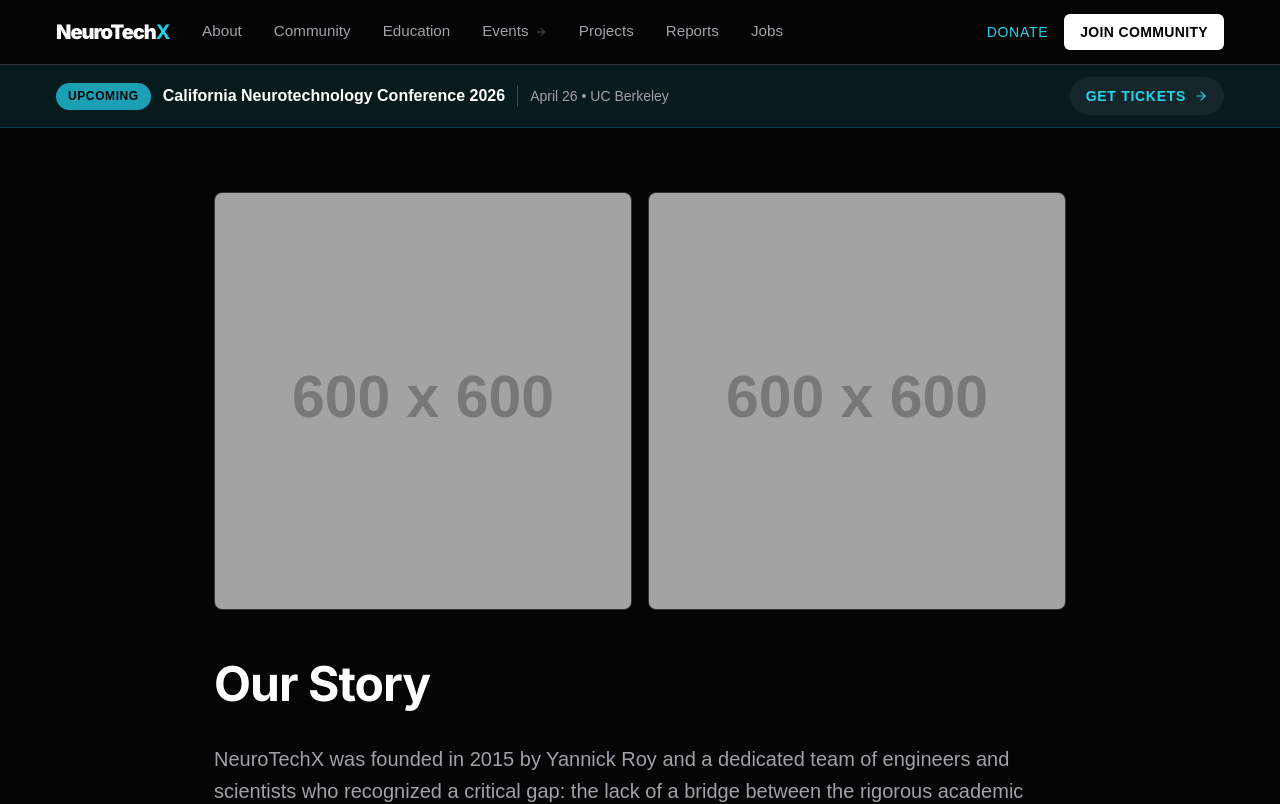
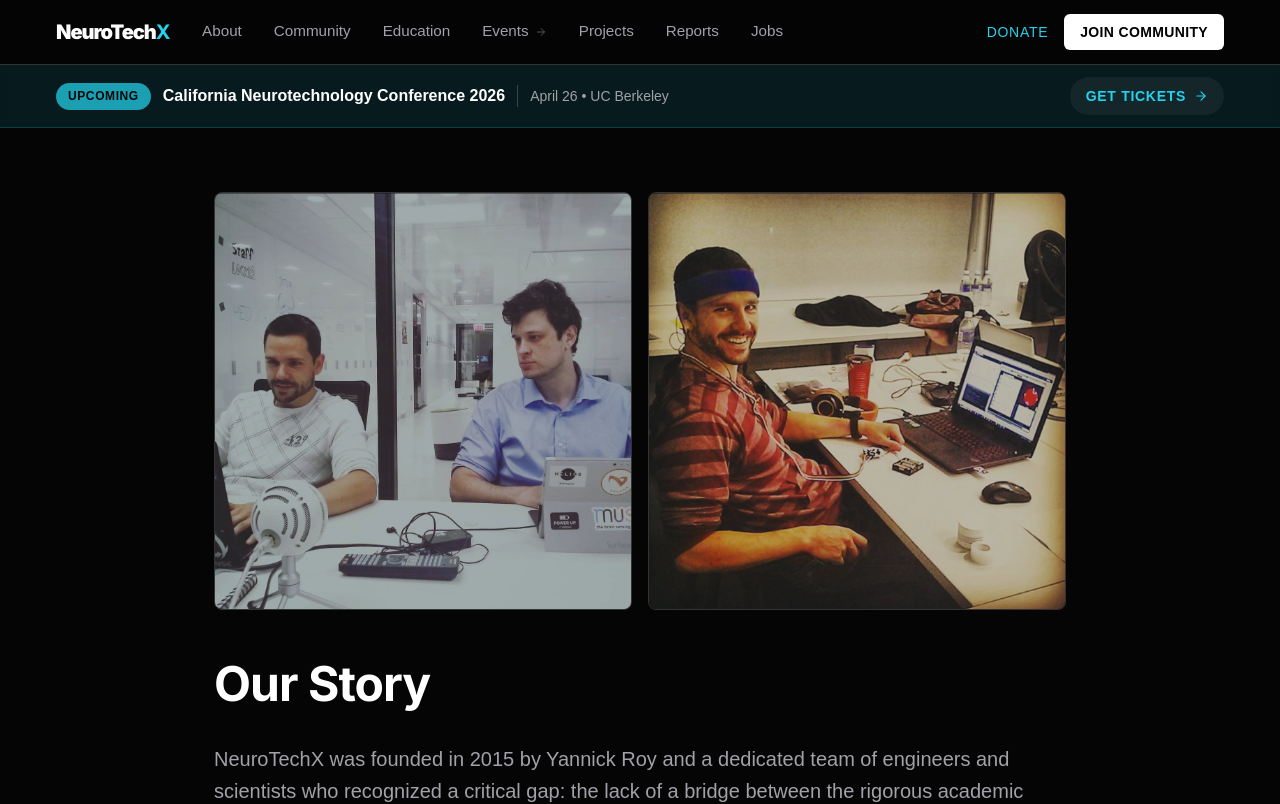
Before and after one commit to webntx/neurotechx-website, a Next.js app: page /about in a window 1280 px wide. Shown: the top 804 px of the page. Built offline with nearby package versions, Linux system fonts and the light colour scheme; a web font is replaced by a local one.

Commit message:
feat: add local Instagram screenshots to About page

```diff
--- a/src/app/about/page.tsx
+++ b/src/app/about/page.tsx
@@ -9,7 +9,7 @@
             <div className={styles.instagramGrid}>
                 <a href="https://www.instagram.com/p/DB_9Z_TSZ_S/" target="_blank" rel="noopener noreferrer" className={styles.instagramLink}>
                     <InstagramImage
-                        src="https://placehold.co/600x600/1a1a1a/22d3ee?text=Buzz-O-Meter"
+                        src="/images/about-instagram-1.png"
                         alt="NeuroTechX Event 1"
                         className={styles.instagramImage}
                         fallbackSrc="https://placehold.co/600x600/1a1a1a/ffffff?text=Instagram+Photo+1"
@@ -20,7 +20,7 @@
                 </a>
                 <a href="https://www.instagram.com/p/C_id_mOS_ST/" target="_blank" rel="noopener noreferrer" className={styles.instagramLink}>
                     <InstagramImage
-                        src="https://placehold.co/600x600/1a1a1a/22d3ee?text=Global+Hackathon"
+                        src="/images/about-instagram-2.png"
                         alt="NeuroTechX Event 2"
                         className={styles.instagramImage}
                         fallbackSrc="https://placehold.co/600x600/1a1a1a/ffffff?text=Instagram+Photo+2"
```
Also changed, not shown: public/images/about-instagram-1.png (added), public/images/about-instagram-2.png (added).
